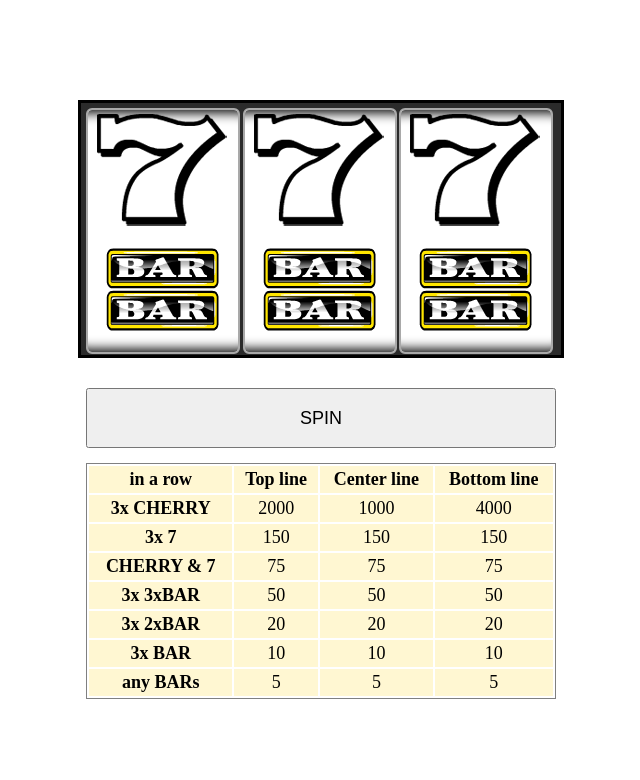
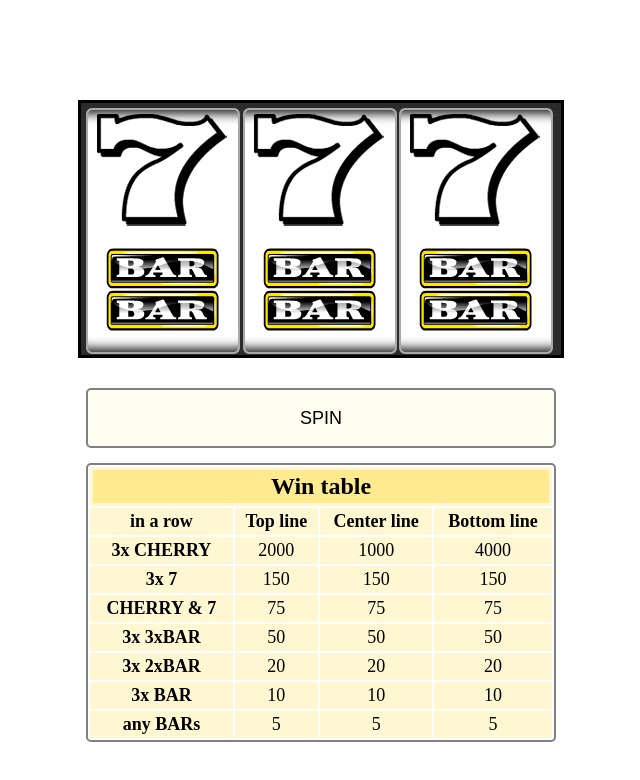
Before and after one commit to paulsokk/slot-machine, a plain HTML site: page index.html in a window 1280 px wide. Shown: the whole page, without its empty margins (319-959 px from the left). Drawn offline with Linux system fonts and the light colour scheme.

Commit message:
Change design more consistent

```diff
--- a/index.html
+++ b/index.html
@@ -46,6 +46,9 @@
         <div class="pay-table">
             <table>
                 <tr>
+                    <td colspan="4"><h4>Win table</h4></td>
+                  </tr>
+                  <tr>
                     <th>in a row</th>
                     <th>Top line</th>
                     <th>Center line</th>
--- a/styles.css
+++ b/styles.css
@@ -87,6 +87,13 @@ body {
   width: 100%;
   height: 60px;
   font-size: large;
+  border-radius: 5px;
+  border: 2px solid gray;
+  background-color: #fefff1;
+}
+
+#spin-button:active {
+  background-color: #adaf8a;
 }
 
 .pay-table {
@@ -98,7 +105,8 @@ body {
 
 .pay-table table {
   width: 100%;
-  border: 1px solid gray;
+  border-radius: 5px;
+  border: 2px solid gray;
   text-align: center;
   font-size: 18px;
 }
@@ -108,6 +116,13 @@ td {
   background-color: rgb(255, 247, 210);
   margin: 0;
   padding: 3px;
+}
+
+.pay-table td h4 {
+  background-color: rgb(255, 234, 143);
+  margin: 0;
+  padding: 3px;
+  font-size: 24px;
 }
 
 .blinking {
```
